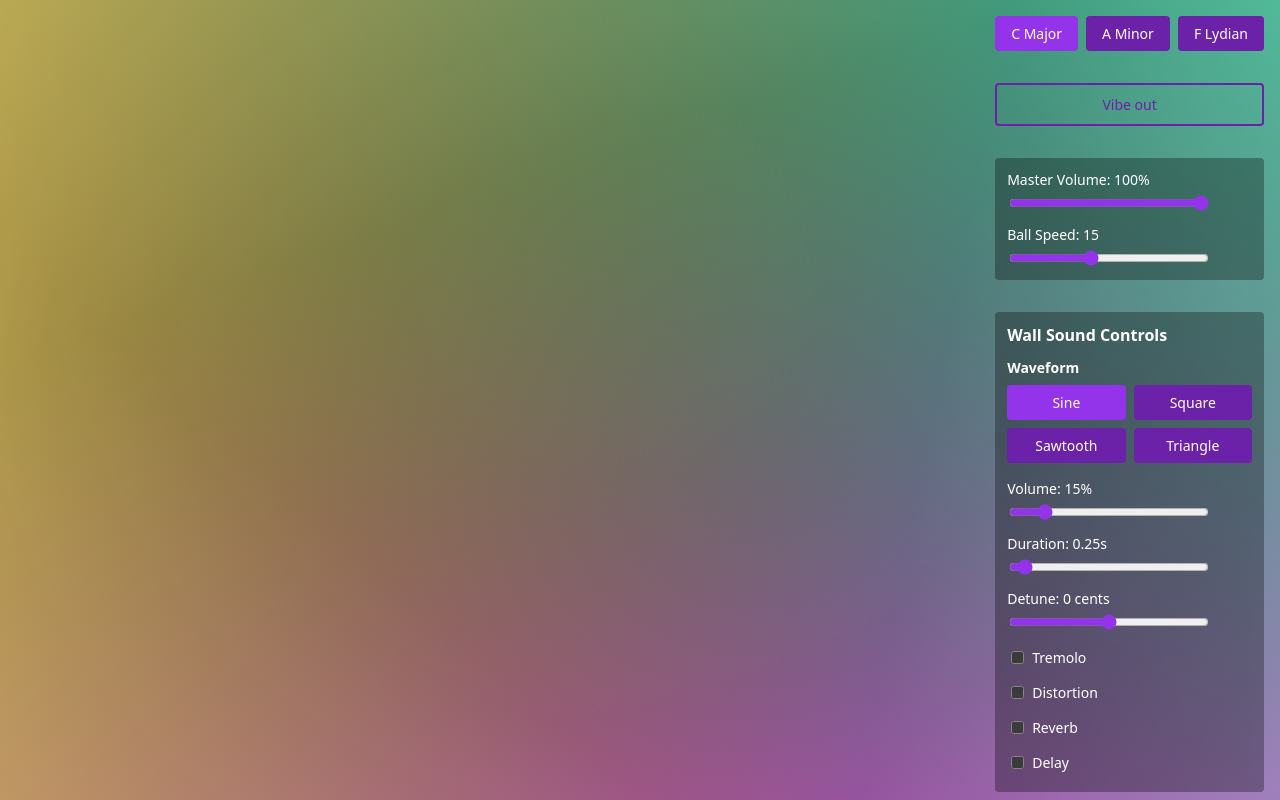
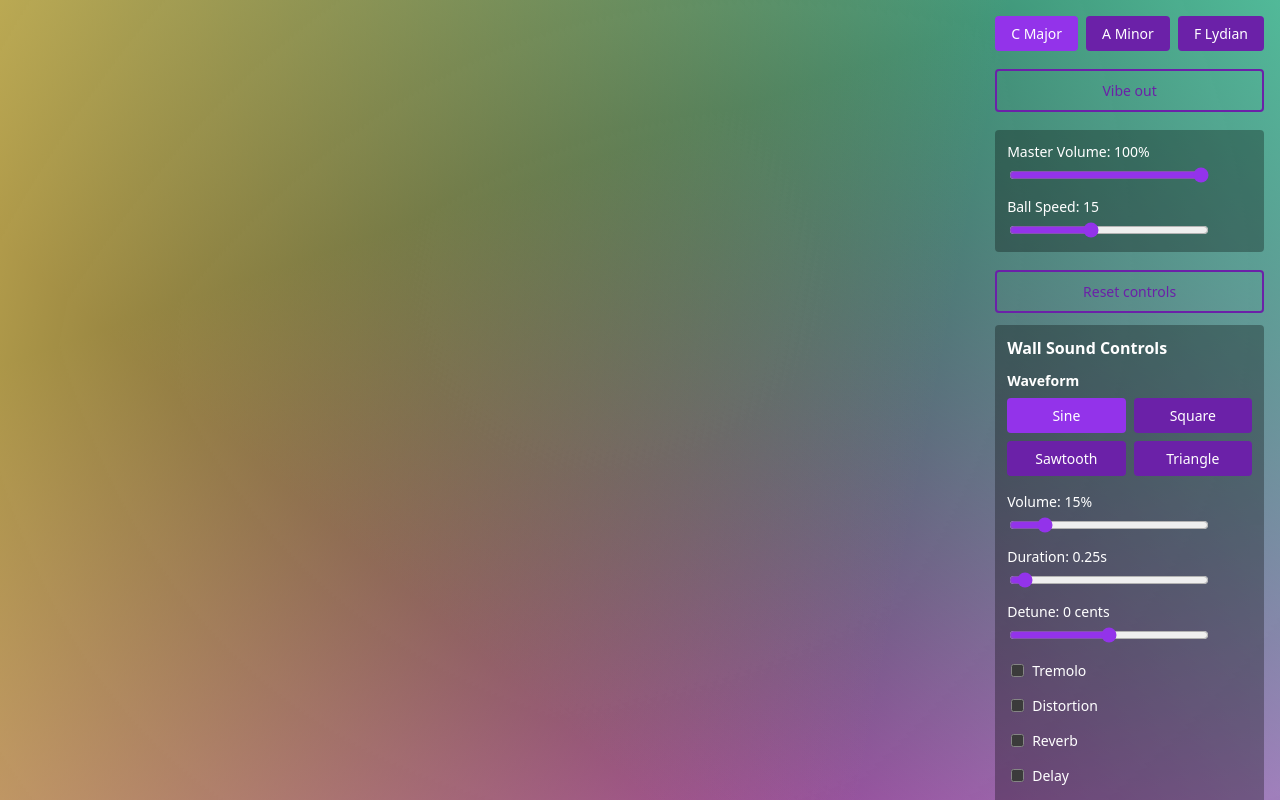
Before and after one commit to circlegetsquare/oscillaphone, a React (Vite) app: page / in a window 1280 px wide. Both pictures are taken after a click on the button "Get weird". Shown: the top 800 px of the page. Built offline with nearby package versions, Linux system fonts and the light colour scheme.

Commit message:
Adding reset button.

```diff
--- a/src/components/BouncingCircles/AudioControls/index.jsx
+++ b/src/components/BouncingCircles/AudioControls/index.jsx
@@ -2,6 +2,8 @@ import React from 'react'
 import WallControls from './WallControls'
 import CircleControls from './CircleControls'
 import GlobalControls from './GlobalControls'
+import { useAudio } from '../../../context/AudioContext'
+import Button from '../../shared/Button'
 
 /**
  * Container component for all audio controls
@@ -12,11 +14,54 @@ import GlobalControls from './GlobalControls'
  * @param {Function} props.setSpeed - Function to update ball speed
  */
 export default function AudioControls({ visible, speed, setSpeed }) {
+  const { resetAllControls } = useAudio()
+
   if (!visible) return null
+
+  const handleResetControls = () => {
+    resetAllControls()
+  }
 
   return (
     <>
       <GlobalControls speed={speed} setSpeed={setSpeed} />
+
+      {/* Reset Controls Button */}
+      <div style={{
+        padding: '0px',
+        backgroundColor: 'rgba(0, 0, 0, 0.0)',
+        borderRadius: '4px',
+        marginBottom: '0px'
+      }}>
+        <Button
+          onClick={handleResetControls}
+          style={{
+            backgroundColor: 'transparent',
+            color: '#6b21a8',
+            border: '2px solid #6b21a8',
+            width: '100%',
+            padding: '10px 16px',
+            display: 'flex',
+            justifyContent: 'center',
+            alignItems: 'center',
+            gap: '8px',
+            position: 'relative',
+            overflow: 'hidden',
+            transition: 'all 0.3s ease'
+          }}
+          onMouseEnter={(e) => {
+            e.currentTarget.style.backgroundColor = '#6b21a8'
+            e.currentTarget.style.color = 'white'
+          }}
+          onMouseLeave={(e) => {
+            e.currentTarget.style.backgroundColor = 'transparent'
+            e.currentTarget.style.color = '#6b21a8'
+          }}
+        >
+          Reset controls
+        </Button>
+      </div>
+
       <WallControls />
       <CircleControls />
     </>
--- a/src/components/BouncingCircles/ScaleSelector.jsx
+++ b/src/components/BouncingCircles/ScaleSelector.jsx
@@ -9,7 +9,7 @@ export default function ScaleSelector() {
   const { currentScale, setCurrentScale, AVAILABLE_SCALES } = useAudio()
 
   return (
-    <div style={{ marginBottom: '20px' }}>
+    <div style={{ marginBottom: '6px' }}>
       <div style={{
         display: 'flex',
         gap: '8px',
--- a/src/components/BouncingCircles/index.jsx
+++ b/src/components/BouncingCircles/index.jsx
@@ -136,7 +136,7 @@ export default function BouncingCircles() {
         <ScaleSelector />
 
         {/* Show Controls Button */}
-        <div style={{ marginBottom: '20px' }}>
+        <div style={{ marginBottom: '6px' }}>
           <Button
             ref={buttonRef}
             onClick={() => setShowControls(!showControls)}
--- a/src/components/shared/ControlPanel.jsx
+++ b/src/components/shared/ControlPanel.jsx
@@ -4,7 +4,7 @@ const panelStyles = {
   padding: '12px',
   backgroundColor: 'rgba(0, 0, 0, 0.3)',
   borderRadius: '4px',
-  marginBottom: '20px'
+  marginBottom: '6px'
 }
 
 const headerStyles = {
--- a/src/context/AudioContext.jsx
+++ b/src/context/AudioContext.jsx
@@ -181,7 +181,10 @@ const ActionTypes = {
   SET_CIRCLE_TREMOLO_ENABLED: 'SET_CIRCLE_TREMOLO_ENABLED',
   SET_CIRCLE_TREMOLO_RATE: 'SET_CIRCLE_TREMOLO_RATE',
   SET_CIRCLE_TREMOLO_DEPTH: 'SET_CIRCLE_TREMOLO_DEPTH',
-  SET_CIRCLE_TREMOLO_MIX: 'SET_CIRCLE_TREMOLO_MIX'
+  SET_CIRCLE_TREMOLO_MIX: 'SET_CIRCLE_TREMOLO_MIX',
+
+  // Reset actions
+  RESET_ALL_CONTROLS: 'RESET_ALL_CONTROLS'
 }
 
 // Reducer function
@@ -657,6 +660,11 @@ function audioReducer(state, action) {
         }
       }
 
+    case ActionTypes.RESET_ALL_CONTROLS:
+      return {
+        ...initialState
+      }
+
     default:
       return state
   }
@@ -915,6 +923,11 @@ export function AudioProvider({ children }) {
     dispatch({ type: ActionTypes.SET_CIRCLE_TREMOLO_MIX, payload: mix })
   }
 
+  // Reset all controls to defaults
+  const resetAllControls = () => {
+    dispatch({ type: ActionTypes.RESET_ALL_CONTROLS })
+  }
+
   // Context value
   const value = {
     // State
@@ -981,7 +994,10 @@ export function AudioProvider({ children }) {
     setCircleTremoloEnabled: setCircleTremoloEnabledValue,
     setCircleTremoloRate: setCircleTremoloRateValue,
     setCircleTremoloDepth: setCircleTremoloDepthValue,
-    setCircleTremoloMix: setCircleTremoloMixValue
+    setCircleTremoloMix: setCircleTremoloMixValue,
+
+    // Reset function
+    resetAllControls
   }
 
   return (
```
